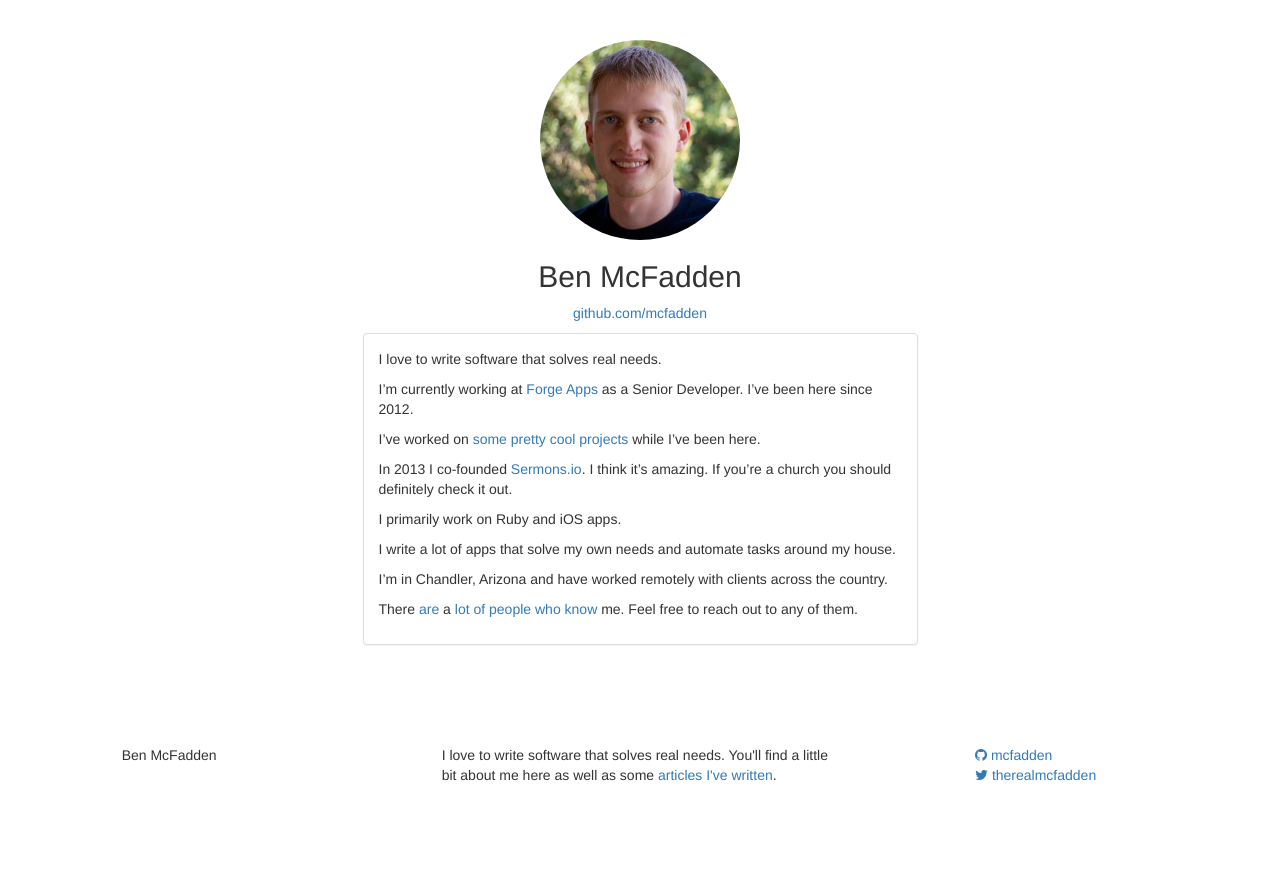
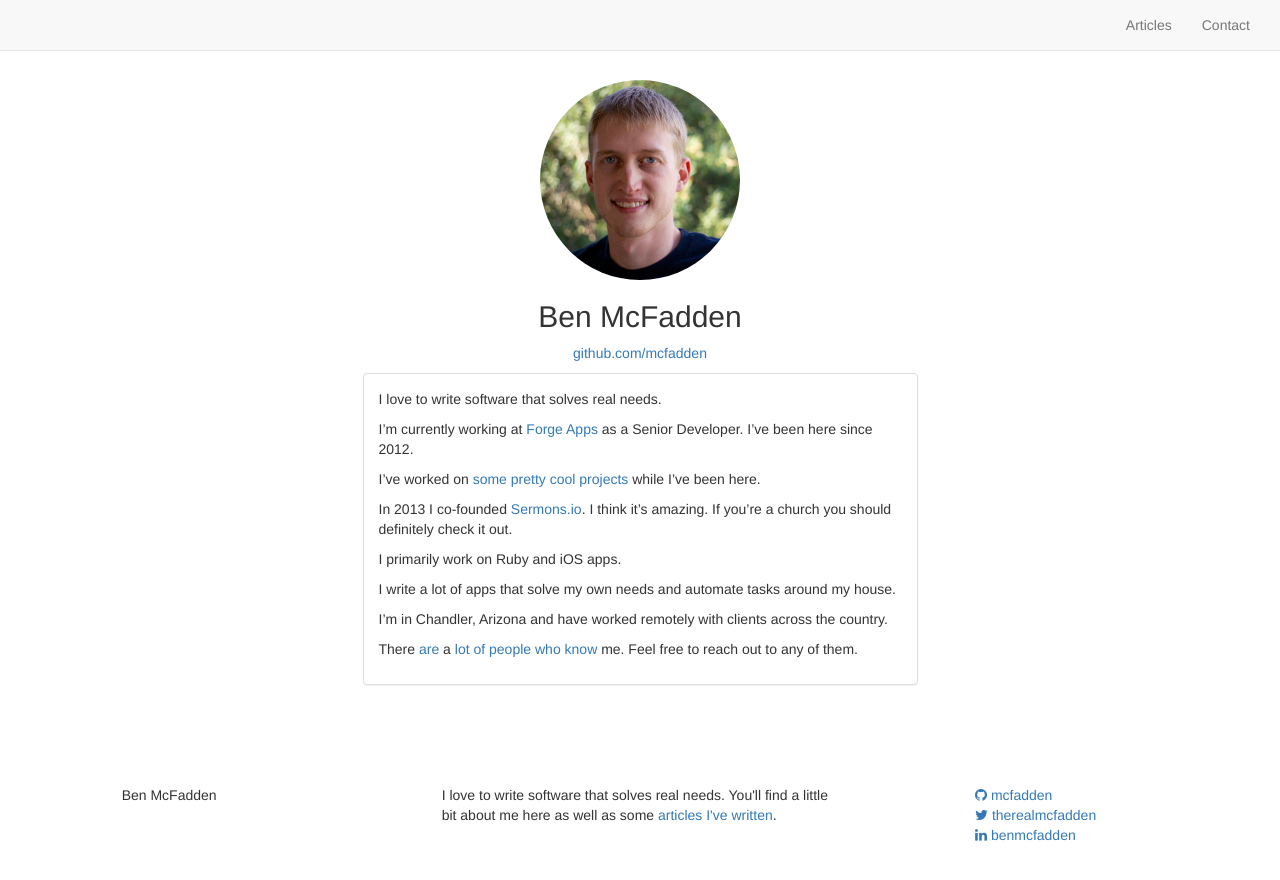
Before and after one commit to mcfadden/mcfadden.github.io, a Jekyll site: the page built from index.md, in a window 1280 px wide. Shown: the top 880 px of the page. Built offline with Jekyll 4.4.1, drawn with Linux system fonts in a browser that asks for light colours; nearby versions of some CDN libraries.

Commit message:
Add linkedin to footer. Update navbar to show on homepage.

```diff
--- a/_config.yml
+++ b/_config.yml
@@ -10,6 +10,7 @@ baseurl: "" # the subpath of your site, e.g. /blog/
 url: "http://ben.mcfadden.io" # the base hostname & protocol for your site
 twitter_username: therealmcfadden
 github_username:  mcfadden
+linkedin_id: benmcfadden
 
 # Build settings
 markdown: kramdown
--- a/_includes/footer.html
+++ b/_includes/footer.html
@@ -29,6 +29,15 @@
           </a>
         </li>
         {% endif %}
+
+        {% if site.linkedin_id %}
+        <li>
+          <a href="https://linkedin.com/in/{{ site.linkedin_id }}">
+            <i class="fa my-fa-lkin"></i>
+            <span class="username">{{ site.linkedin_id }}</span>
+          </a>
+        </li>
+        {% endif %}
       </ul>
     </div>
 
--- a/_includes/header.html
+++ b/_includes/header.html
@@ -8,8 +8,10 @@
             <span class="icon-bar"></span>
             <span class="icon-bar"></span>
         </button>
-        <a class="navbar-brand navbar-brand-image" href="{{ site.url }}"><img class="rounded" src="/images/ben_mcfadden_80_80.jpg" width="40" height="40" ></a>
-        <a class="navbar-brand" href="{{ site.url }}">Ben McFadden</a>
+        {% if page.url != "/" %}
+          <a class="navbar-brand navbar-brand-image" href="{{ site.url }}"><img class="rounded" src="/images/ben_mcfadden_80_80.jpg" width="40" height="40" ></a>
+          <a class="navbar-brand" href="{{ site.url }}">Ben McFadden</a>
+        {% endif %}
     </div>
     <!-- Collect the nav links, forms, and other content for toggling -->
     <div class="collapse navbar-collapse navbar-right" id="bs-example-navbar-collapse-1">
--- a/_layouts/home.html
+++ b/_layouts/home.html
@@ -5,8 +5,10 @@
 
   <body>
 
+    {% include header.html %}
+
     <div class="container">
-      <div class="row" style="margin-top: 40px;">
+      <div class="row" style="margin-top: 80px;">
         <div class="col-md-12">
           <div class="text-center">
             <img class="rounded" src="/images/ben_mcfadden_200_200.jpg" width="200" height="200" >
--- a/_sass/_font-awesome-alias.scss
+++ b/_sass/_font-awesome-alias.scss
@@ -1,3 +1,7 @@
 .my-fa-twt:before {
   content: "\f099";
 }
+
+.my-fa-lkin:before {
+  content: "\f0e1";
+}
```
